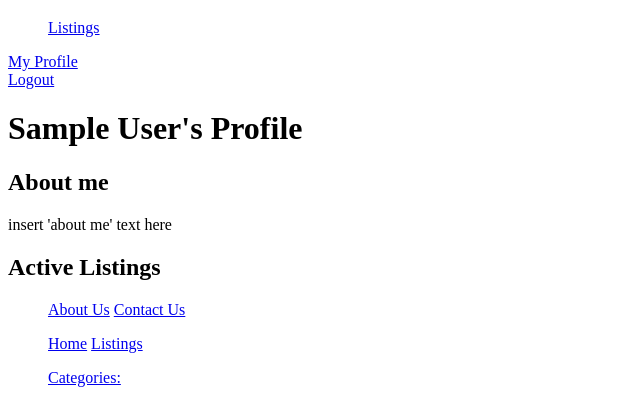
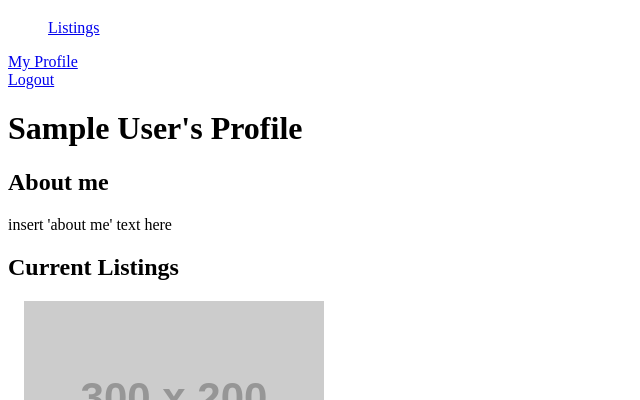
Before and after one commit to JasperK04/marketplace_project, a Flask app: a page that uses app/templates/profile.html in a window 1280 px wide. Shown: the part 309-709 px from the top of the page, without its empty margins (0-640 px from the left). Run offline with Flask 3, Linux system fonts and the light colour scheme; a user stored in the database is signed in; tables that the repository leaves empty hold one stand-in row (values such as "Sample post"); grey boxes labelled with a size stand in for pictures from a placeholder-image service; some libraries are stand-ins or nearby versions.

Commit message:
Add functionality to see each user's listings on their profile.

```diff
--- a/app/routes.py
+++ b/app/routes.py
@@ -60,4 +60,6 @@ def register():
 @app.route('/profile/<username>')
 def profile(username):
     user = db.first_or_404(sa.select(User).where(User.name == username))
-    return render_template('profile.html', user=user)
+    listings = db.session.execute(
+        sa.select(Listing).where(Listing.userID == user.id)).scalars()
+    return render_template('profile.html', user=user, listings=listings)
--- a/app/templates/profile.html
+++ b/app/templates/profile.html
@@ -1,22 +1,22 @@
 {% extends 'base.html' %}
 
 {% block content %}
-    <div class="profile">
+    <div class="profile_page">
         <h1>{{ user.name }}'s Profile</h1>
 
         <h2 id="about_me">About me</h2>
         <!-- TODO: Create 'about me' field in User table, migrate DB -->
         <p>insert 'about me' text here</p>
 
-        <h2 id="active_listings">Active Listings</h2>
-        <!-- TODO: Add listings to profile page
+        <!-- TODO: Add possibility to add profile photo to user profile -->
+
+
+        <h2 id="current_listings">Current Listings</h2>
         <div class="listings">
             {% for listing in listings %}
                 {% include 'components/listing_card.html' %}
             {% endfor %}
         </div>
-        -->
-
     </div>
 
 {% endblock %}
```
